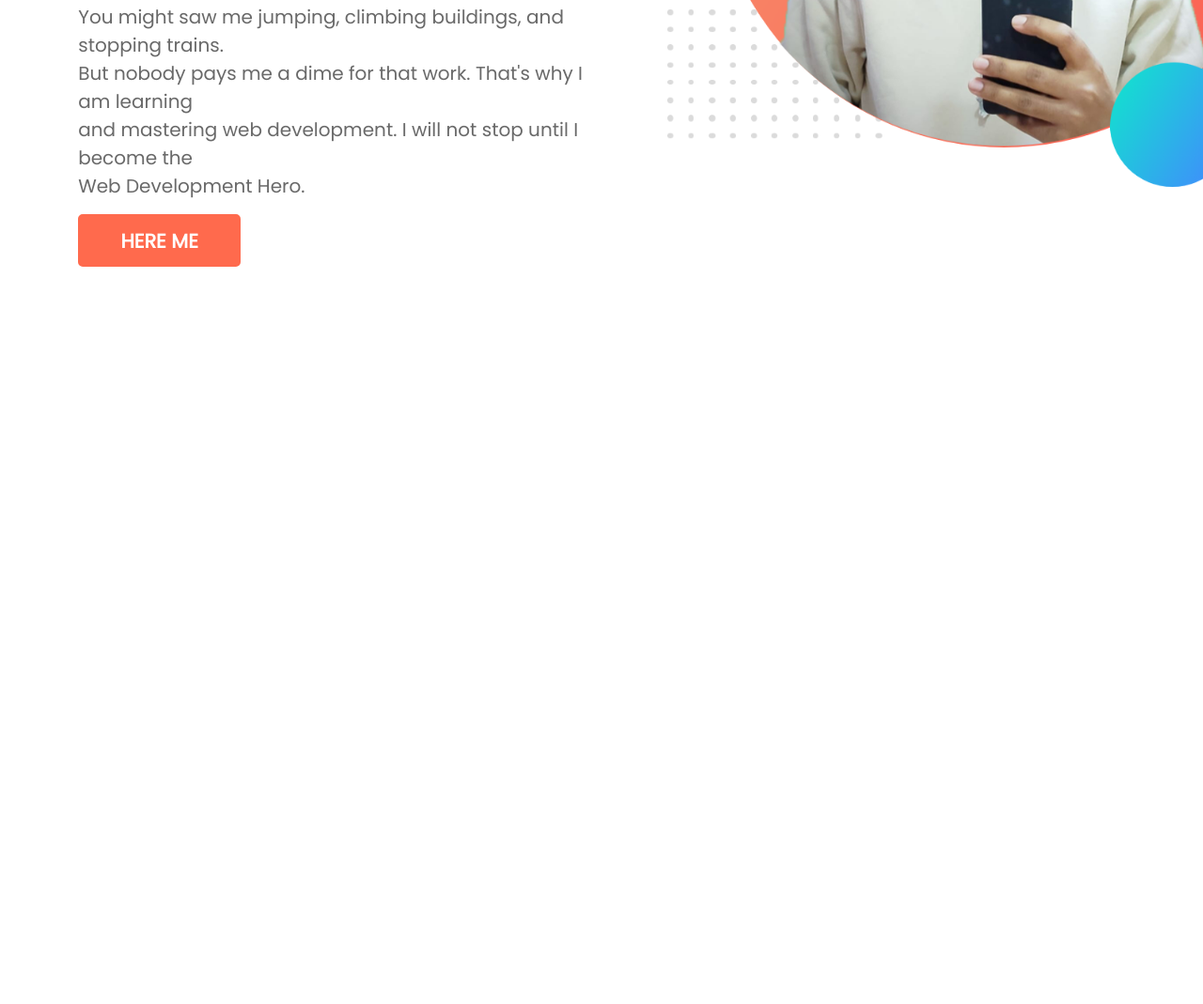
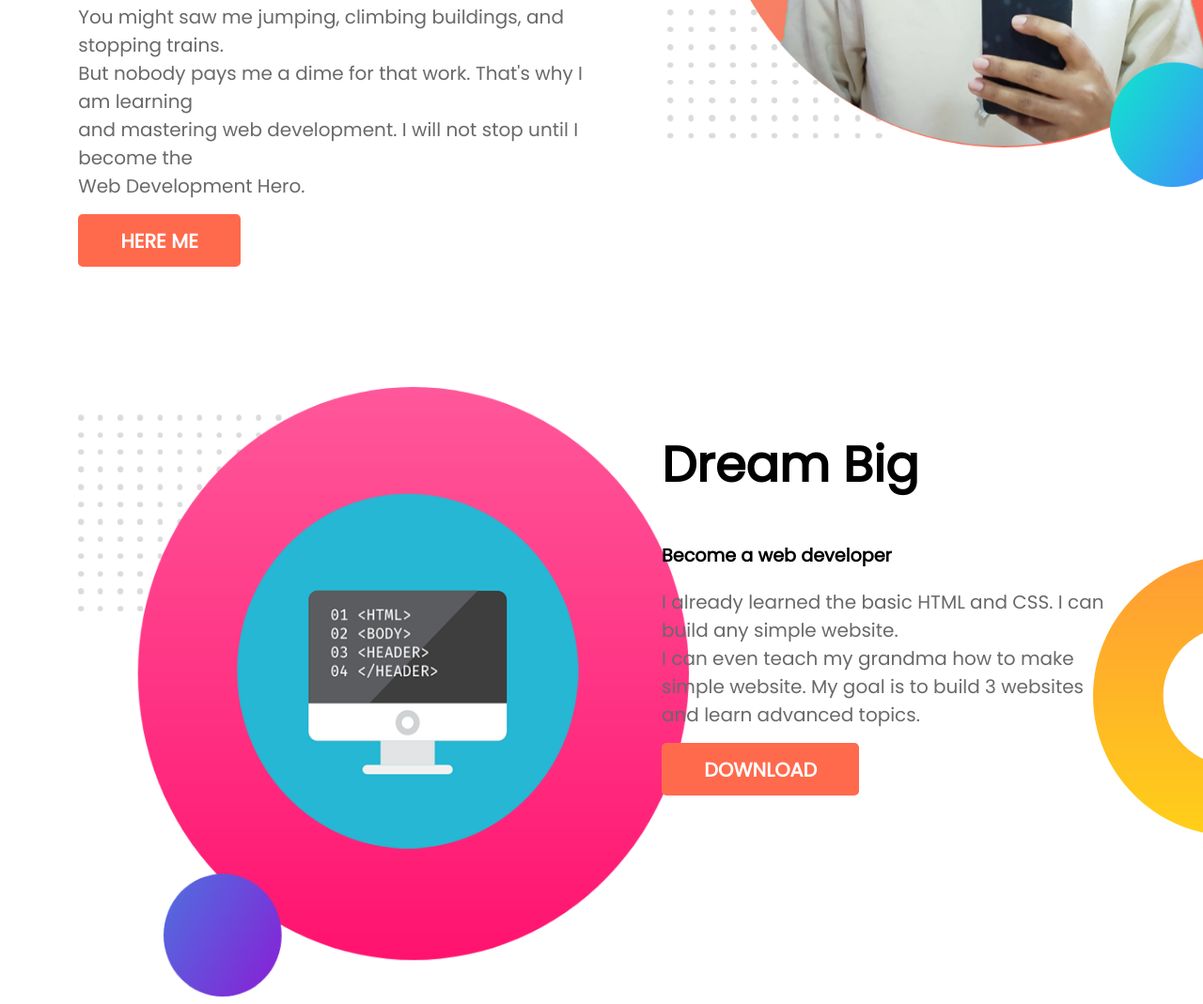
Before and after one commit to shahriad00/my-portfolio, a plain HTML site: page index.html in a window 1280 px wide. Shown: the part 471-1540 px from the top of the page at 94% size. Before the commit the page ends 800 px from the top, so only its background shows below. Drawn offline with Linux system fonts and the light colour scheme.

Commit message:
after second section

```diff
--- a/index.html
+++ b/index.html
@@ -8,9 +8,10 @@
     <link rel="stylesheet" href="style.css">
 </head>
 <body>
+    <!--start of first section-->
     <section class="first-section">
         <div class="container grid">
-            <div class="half-width top-left">
+            <div class="half-width">
                 <div class="heading">
                     <h1>Welcome To </h1>
                     <h1><span class="heading-highlight">Shah Riad's</span> Website</h1>
@@ -26,7 +27,7 @@
                     <button>HERE ME</button>
                 </div>
             </div>
-            <div class="half-width top-right">
+            <div class="half-width">
                 <div class="web-img">
                     <img src="images/my-img.png" alt="my-image">
                 </div>
@@ -34,6 +35,34 @@
             </div>
         </div>
     </section>
+    <!--end of first section-->
+
+    <!--start of second section-->
+    <section class="second-section">
+        <div class="container grid">
+            <div class="half-width">
+                <div class="web-img img-2nd">
+                    <img src="images/my-bg22.png" alt="my-image">
+                </div>
+            </div>
+            <div class="half-width second-section-div">
+                <div class="heading">
+                    <h1>Dream Big</h1>
+                </div>
+                <div class="heading-bottom">
+                    <h1>Become a web developer</h1>
+                </div>
+                <div class="heading-bottom-text">
+                    <p>I already learned the basic HTML and CSS. I can build any simple website.<br> I can even teach my grandma how to make simple website. My goal is to build 3 websites and learn advanced topics.</p>
+                </div>
+
+                <div class="heading-button">
+                    <button>DOWNLOAD</button>
+                </div>
+            </div>
+        </div>
+    </section>
+    <!--end of second section-->
 
 </body>
 </html>
--- a/style.css
+++ b/style.css
@@ -7,6 +7,7 @@ body{
 .first-section{
     background-image: url("images/top-banner.png");
     background-repeat: no-repeat;
+    margin-bottom: 8rem;
 }
 .first-section .container{
     width: 87%;
@@ -24,7 +25,7 @@ body{
 .first-section .heading .heading-highlight{
     color: orange;
 }
-.heading-bottom{
+.first-section .container .heading-bottom{
     font-size: 1em;
 }
 .first-section .heading-bottom-text{
@@ -57,3 +58,63 @@ body{
 }
 
 /*first section end*/
+
+/*second section start*/
+
+.second-section{
+    background-image: url("images/dream-bg.png");
+    background-repeat: no-repeat;
+    background-position: right;
+    margin: 0px auto;
+}
+.second-section .container{
+    width: 87%;
+    margin:0px auto;
+}
+.grid{
+    display: grid;
+    grid-template-columns: 50% 50%;
+}
+.second-section .heading{
+    font-size: 35px;
+}
+.second-section .container .second-section-div{
+    padding-left: 4rem;
+}
+.second-section .heading .heading-highlight{
+    color: orange;
+}
+.heading-bottom{
+    font-size: 0.8em;
+}
+.second-section .heading-bottom-text{
+    color: #696969;
+    font-size: 20px;
+}
+.heading-button button{
+    font-family: 'Poppins', sans-serif;
+    font-weight: bold;
+    color: white;
+    background: #FF6A4D ;
+    border-radius: 5px;
+    font-size: 1.3rem;
+    padding: 0.65rem 2.7rem;
+    margin-top: -5px;
+    border: 2px solid #FF6A4D;
+    transition: 0.5s;
+}
+.heading-button button:hover{
+    background-color: #ffffff;
+    color: #FF6A4D;
+    border: 2px solid #FF6A4D;
+}
+
+
+.second-section .half-width .web-img img{
+    width: 650px;
+    height: 650px;
+    margin:0px 0px;
+}
+
+
+/*second section end*/
```
Also changed, not shown: images/Coding-Html-icon.png (added), images/download.png (added), images/laptop-coding.png (added), images/my-bg22.png (added).
